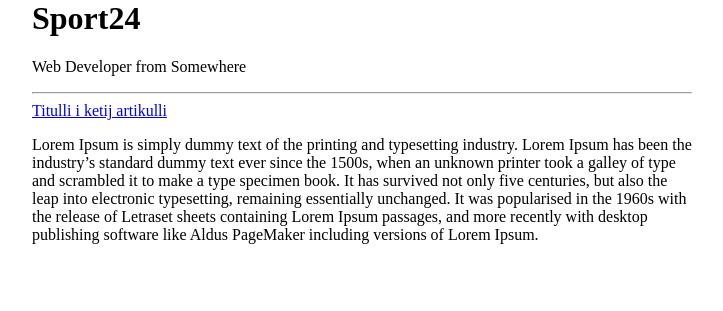
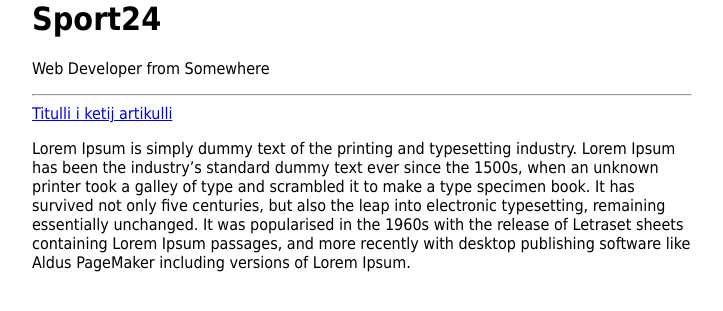
Before and after one commit to 78965/78965.github-io, a Jekyll site: the page built from index.html, in a window 1280 px wide. Shown: the top 311 px of the page, without its empty margins (278-1001 px from the left). Built offline with Jekyll 4.4.1, drawn with Linux system fonts in a browser that asks for light colours.

Commit message:
Update default.html

```diff
--- a/_layouts/default.html
+++ b/_layouts/default.html
@@ -2,7 +2,7 @@
   <head>
     <title>{% if page.title %}{{ page.title }} – {% endif %}{{ site.name }} – {{ site.description }}</title>
     <style>
-      body {max-width:660px;margin:0 auto;font-family:Avant Garde;}
+      body {max-width:660px;margin:0 auto;font-family:Tahoma;}
     </style>
         <link href="https://fonts.googleapis.com/css?family=Open+Sans" rel="stylesheet" type="text/css">
   </head>
```
